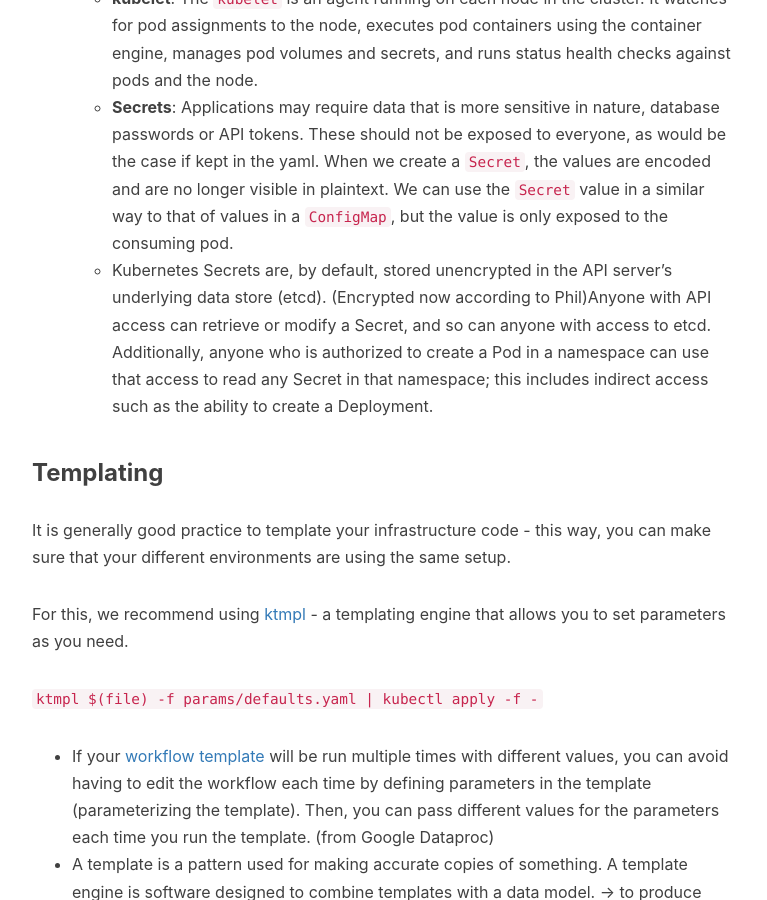
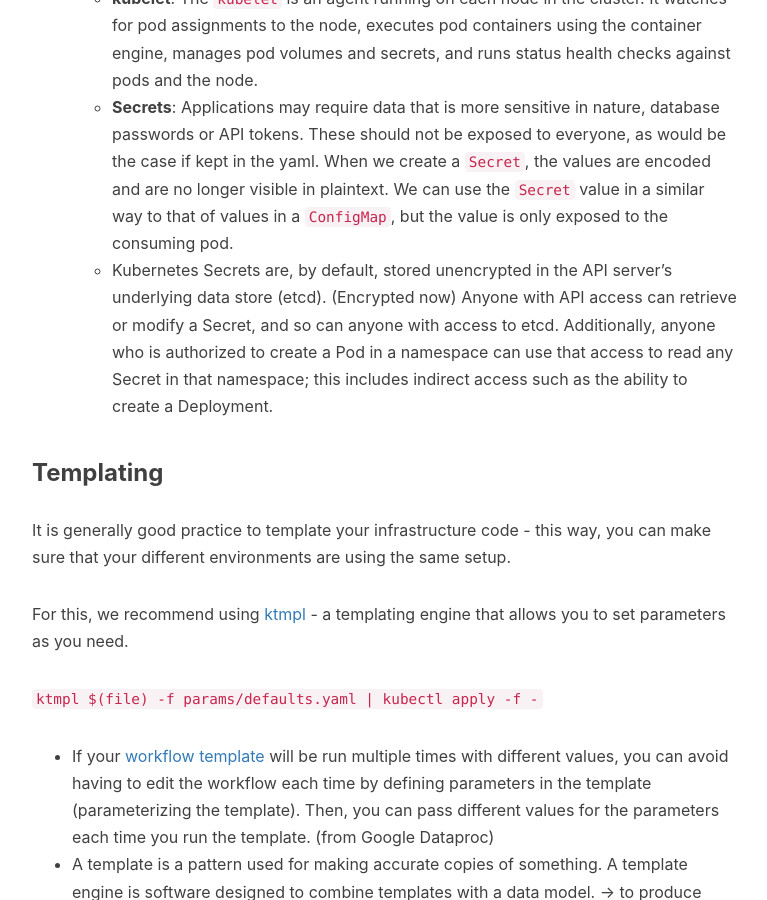
Before and after one commit to Lanzhou-J/Lanzhou-J.github.io, a Jekyll site: the page built from _posts/2022-02-16-DevOps-07-k8s-advanced.md, in a window 1280 px wide and 900 px high, scrolled down 3228 px. Shown: the whole window, without its empty margins (233-1000 px from the left). Built offline with Jekyll 4.4.1, drawn with Linux system fonts in a browser that asks for light colours; nearby versions of some CDN libraries; comment, search, counter and statistics services are not loaded.

Commit message:
delete info

```diff
--- a/_posts/2022-02-16-DevOps-07-k8s-advanced.md
+++ b/_posts/2022-02-16-DevOps-07-k8s-advanced.md
@@ -98,7 +98,7 @@ What is volume:
     - kubelet process is responsible for mounting volumes and secrets in the worker node.
     - **kubelet**: The `kubelet` is an agent running on each node in the cluster. It watches for pod assignments to the node, executes pod containers using the container engine, manages pod volumes and secrets, and runs status health checks against pods and the node.
     - **Secrets**: Applications may require data that is more sensitive in nature, database passwords or API tokens. These should not be exposed to everyone, as would be the case if kept in the yaml. When we create a `Secret`, the values are encoded and are no longer visible in plaintext. We can use the `Secret` value in a similar way to that of values in a `ConfigMap`, but the value is only exposed to the consuming pod.
-    - Kubernetes Secrets are, by default, stored unencrypted in the API server's underlying data store (etcd). (Encrypted now according to Phil)Anyone with API access can retrieve or modify a Secret, and so can anyone with access to etcd. Additionally, anyone who is authorized to create a Pod in a namespace can use that access to read any Secret in that namespace; this includes indirect access such as the ability to create a Deployment.
+    - Kubernetes Secrets are, by default, stored unencrypted in the API server's underlying data store (etcd). (Encrypted now) Anyone with API access can retrieve or modify a Secret, and so can anyone with access to etcd. Additionally, anyone who is authorized to create a Pod in a namespace can use that access to read any Secret in that namespace; this includes indirect access such as the ability to create a Deployment.
 
 ### Templating
 
```
